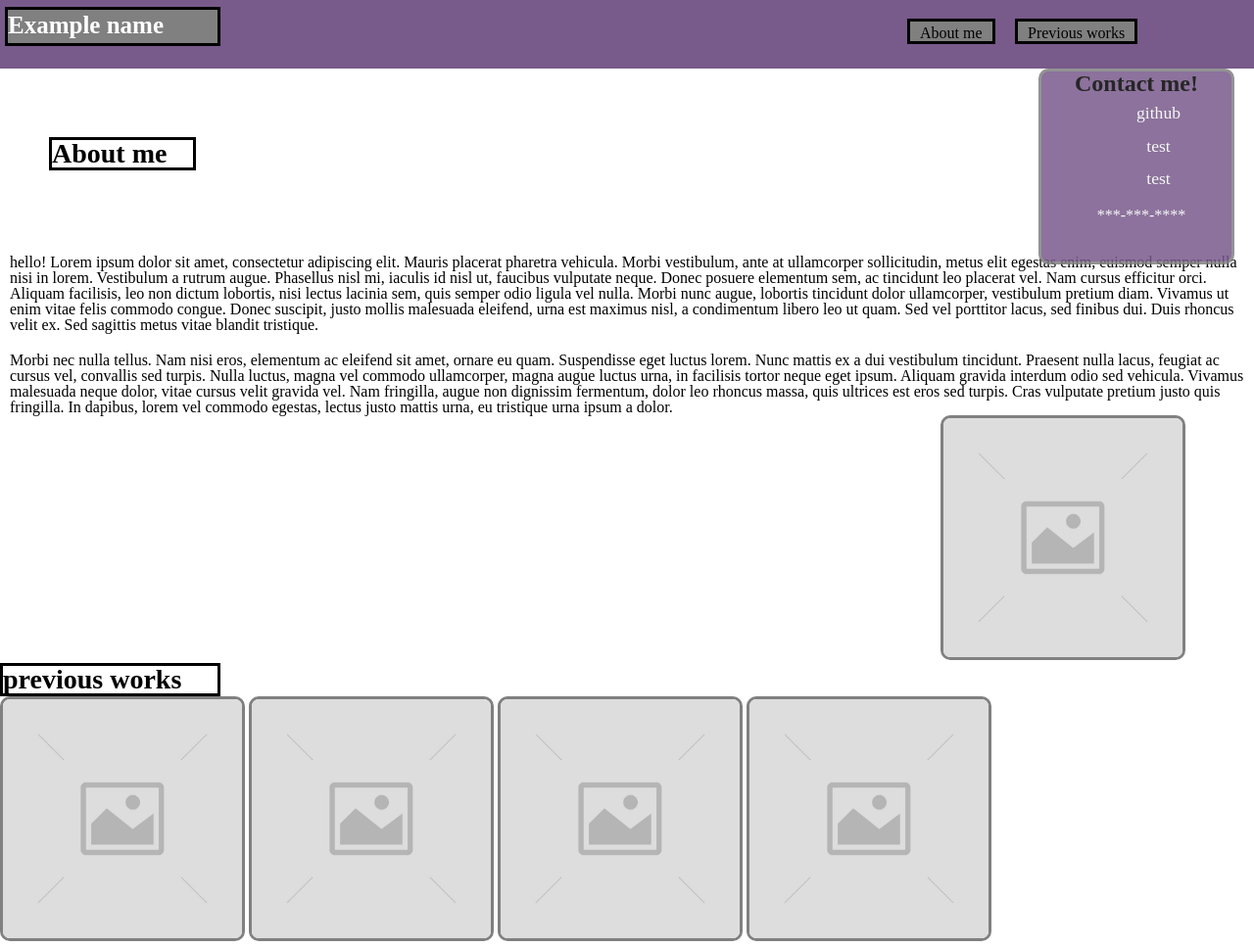
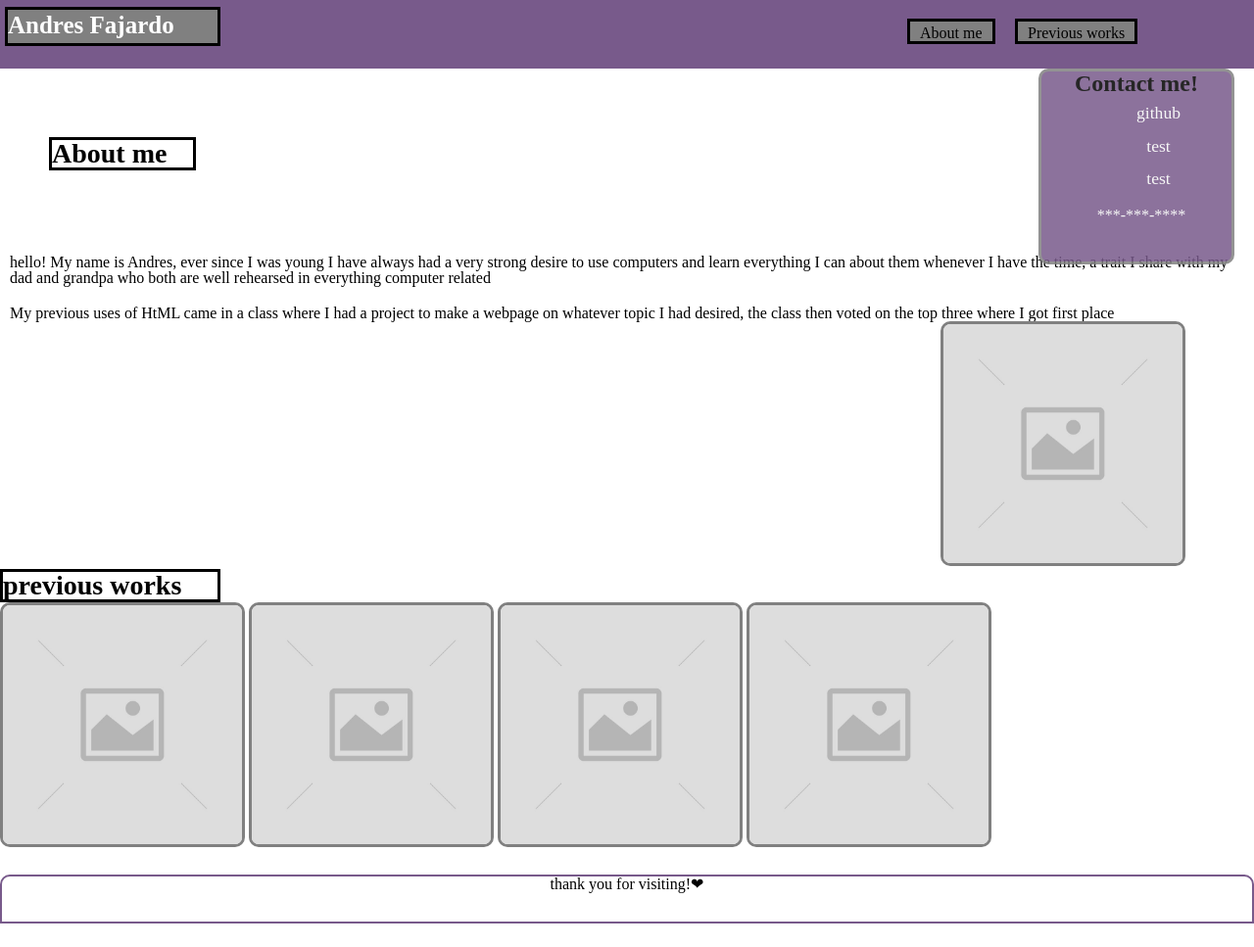
Before and after one commit to AFF321/hw-2-portfolio-website, a plain HTML site: page index.html in a window 1280 px wide. Shown: the top 967 px of the page at 98% size. After the commit the page ends 943 px from the top, so only its background shows below. Drawn offline with Linux system fonts and the light colour scheme.

Commit message:
added name and completed Bio

```diff
--- a/index.html
+++ b/index.html
@@ -6,11 +6,11 @@
     <meta name="viewport" content="width=device-width, initial-scale=1.0">
     <link rel="stylesheet" type="text/css" href="./assets/reset.css" />
     <link rel="stylesheet" type="text/css" href="./assets/style.css" />
-    <title>Document</title>
+    <title>portfolio website</title>
 </head>
 <body>
     <header>
-        <h1>Example name</h1>
+        <h1>Andres Fajardo</h1>
     </header>
     <nav>
         <a id="link" href="#">About me</a>
@@ -24,10 +24,10 @@
     </div>
     <div>
         <p>
-            hello! Lorem ipsum dolor sit amet, consectetur adipiscing elit. Mauris placerat pharetra vehicula. Morbi vestibulum, ante at ullamcorper sollicitudin, metus elit egestas enim, euismod semper nulla nisi in lorem. Vestibulum a rutrum augue. Phasellus nisl mi, iaculis id nisl ut, faucibus vulputate neque. Donec posuere elementum sem, ac tincidunt leo placerat vel. Nam cursus efficitur orci. Aliquam facilisis, leo non dictum lobortis, nisi lectus lacinia sem, quis semper odio ligula vel nulla. Morbi nunc augue, lobortis tincidunt dolor ullamcorper, vestibulum pretium diam. Vivamus ut enim vitae felis commodo congue. Donec suscipit, justo mollis malesuada eleifend, urna est maximus nisl, a condimentum libero leo ut quam. Sed vel porttitor lacus, sed finibus dui. Duis rhoncus velit ex. Sed sagittis metus vitae blandit tristique.
+            hello! My name is Andres, ever since I was young I have always had a very strong desire to use computers and learn everything I can about them whenever I have the time, a trait I share with my dad and grandpa who both are well rehearsed in everything computer related
         </p>
         <p>
-            Morbi nec nulla tellus. Nam nisi eros, elementum ac eleifend sit amet, ornare eu quam. Suspendisse eget luctus lorem. Nunc mattis ex a dui vestibulum tincidunt. Praesent nulla lacus, feugiat ac cursus vel, convallis sed turpis. Nulla luctus, magna vel commodo ullamcorper, magna augue luctus urna, in facilisis tortor neque eget ipsum. Aliquam gravida interdum odio sed vehicula. Vivamus malesuada neque dolor, vitae cursus velit gravida vel. Nam fringilla, augue non dignissim fermentum, dolor leo rhoncus massa, quis ultrices est eros sed turpis. Cras vulputate pretium justo quis fringilla. In dapibus, lorem vel commodo egestas, lectus justo mattis urna, eu tristique urna ipsum a dolor.
+            My previous uses of HtML came in a class where I had a project to make a webpage on whatever topic I had desired, the class then voted on the top three where I got first place
         </p>
         <img id="pic"src="./assets/Images/R56e0041930a47238a7f23cb3b84c62e1.jpg">
     </div>
```
